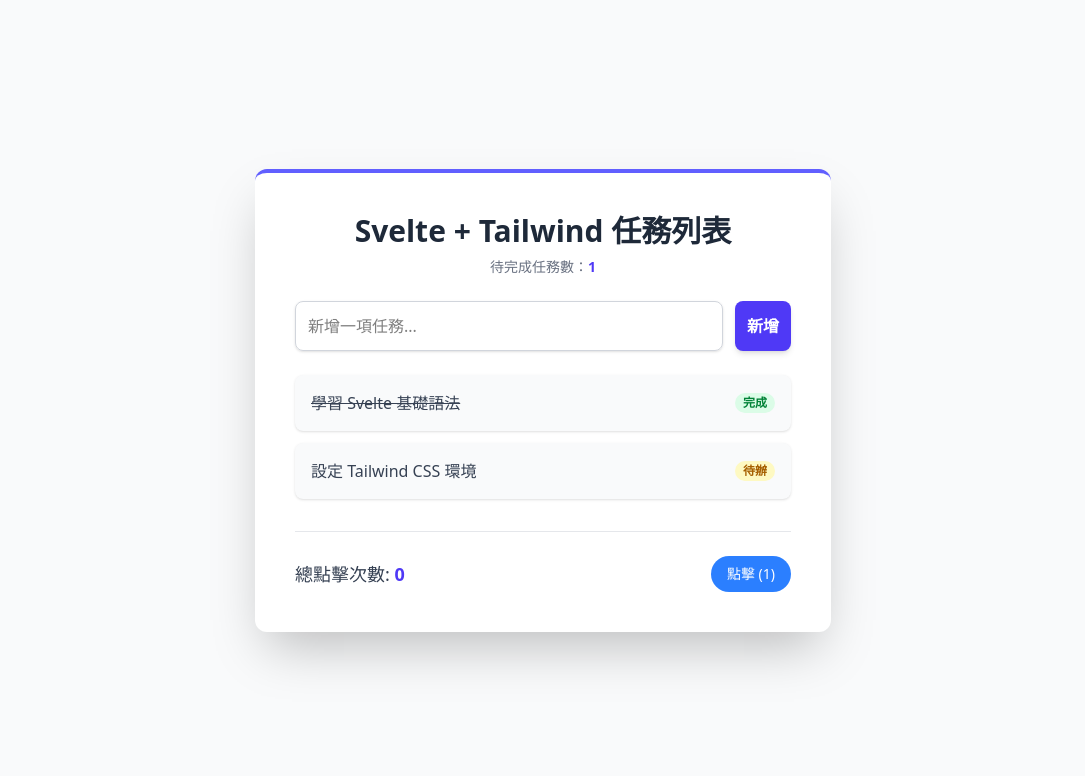
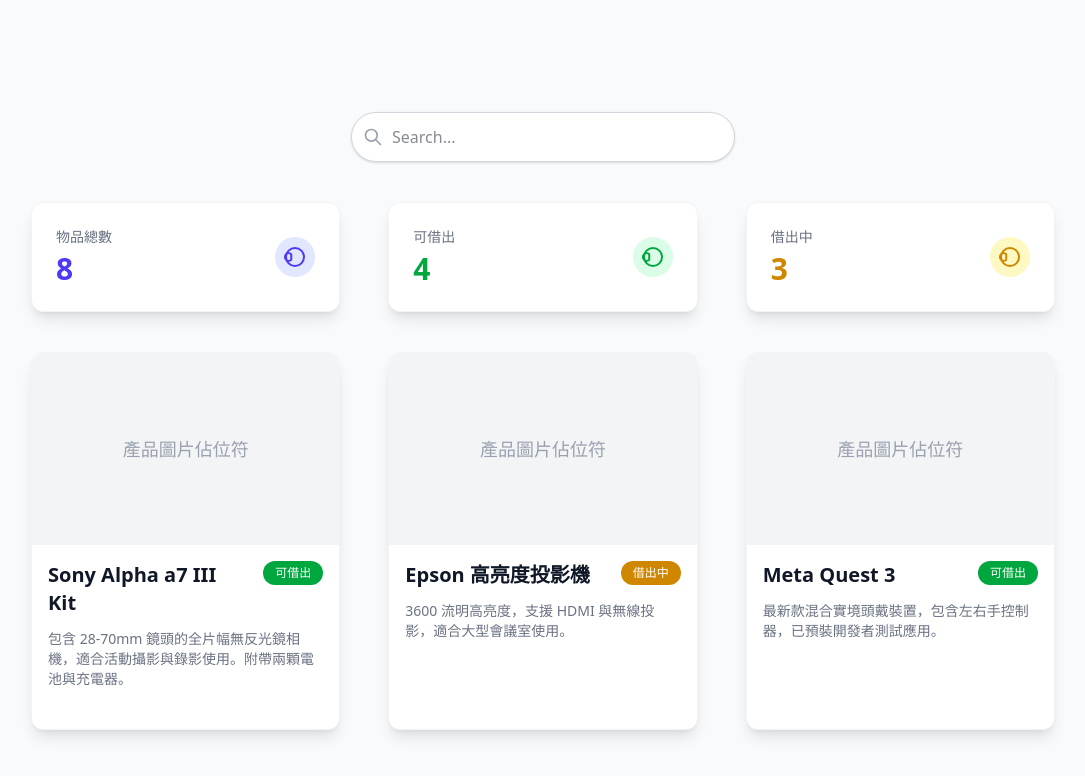
Before and after one commit to onon1101/lending-system, a Svelte app in the folder lending-frontend/: page / in a window 1280 px wide. Shown: the top 776 px of the page, without its empty margins (97-1182 px from the left). Built offline with nearby package versions, Linux system fonts and the light colour scheme.

Commit message:
static item manifest

```diff
--- a/lending-frontend/package.json
+++ b/lending-frontend/package.json
@@ -14,6 +14,8 @@
     "@tailwindcss/postcss": "^4.1.17",
     "autoprefixer": "^10.4.22",
     "postcss": "^8.5.6",
+    "prettier": "^3.7.3",
+    "prettier-plugin-svelte": "^3.4.0",
     "svelte": "^5.43.8",
     "tailwindcss": "^4.1.17",
     "vite": "^7.2.4"
--- a/lending-frontend/src/App.svelte
+++ b/lending-frontend/src/App.svelte
@@ -1,113 +1,4 @@
 <script>
-// 狀態管理
-let count = 0;
-let taskInput = '';
-let tasks = [
-{ id: 1, text: '學習 Svelte 基礎語法', completed: true },
-{ id: 2, text: '設定 Tailwind CSS 環境', completed: false },
-];
-
-// 響應式聲明
-$: nextCount = count + 1;
-$: pendingTasks = tasks.filter(t => !t.completed).length;
-
-// 函式：增加計數
-function increment() {
-count += 1;
-}
-
-// 函式：新增任務
-function addTask() {
-if (taskInput.trim()) {
-tasks = [...tasks, {
-id: Date.now(),
-text: taskInput.trim(),
-completed: false
-}];
-taskInput = ''; // 清空輸入框
-}
-}
-
-// 函式：切換任務完成狀態
-function toggleTask(taskId) {
-tasks = tasks.map(task =>
-task.id === taskId ? { ...task, completed: !task.completed } : task
-);
-}
-</script>
-
-<div class="min-h-screen bg-gray-50 flex items-center justify-center p-4 sm:p-8">
-
-<!-- 主容器：寬度調整為 max-w-xl 以容納列表 -->
-
-<div class="bg-white shadow-2xl rounded-xl p-6 sm:p-10 w-full max-w-xl transition duration-500 border-t-4 border-indigo-500">
-
-<!-- 標題與計數器 -->
-<h1 class="text-3xl font-extrabold text-gray-800 mb-2 text-center">
-  Svelte + Tailwind 任務列表
-</h1>
-<p class="text-sm text-gray-500 mb-6 text-center">
-  待完成任務數：<span class="font-bold text-indigo-600">{pendingTasks}</span>
-</p>
-
-<!-- 任務輸入區 -->
-<div class="flex gap-3 mb-6">
-  <input
-    type="text"
-    bind:value={taskInput}
-    on:keydown={(e) => { if (e.key === 'Enter') addTask(); }}
-    placeholder="新增一項任務..."
-    class="flex-grow p-3 border border-gray-300 rounded-lg focus:ring-indigo-500 focus:border-indigo-500 shadow-sm"
-  />
-  <button
-    on:click={addTask}
-    class="bg-indigo-600 text-white p-3 rounded-lg font-semibold shadow-md hover:bg-indigo-700 transition duration-200 focus:outline-none focus:ring-4 focus:ring-indigo-500 focus:ring-opacity-50"
-  >
-    新增
-  </button>
-</div>
-
-<!-- 任務列表 -->
-<ul class="space-y-3">
-  {#each tasks as task (task.id)}
-    <li
-      class="flex items-center justify-between p-4 bg-gray-50 rounded-lg shadow-sm cursor-pointer hover:bg-gray-100 transition duration-150"
-      on:click={() => toggleTask(task.id)}
-    >
-      <!-- 任務文字：根據完成狀態套用不同樣式 -->
-      <span
-        class="text-gray-700 text-base flex-grow {task.completed ? 'line-through text-gray-400' : ''}"
-      >
-        {task.text}
-      </span>
-
-      <!-- 狀態標籤 -->
-      <span class="text-xs font-semibold px-2 py-0.5 rounded-full {task.completed ? 'bg-green-100 text-green-700' : 'bg-yellow-100 text-yellow-700'}">
-        {task.completed ? '完成' : '待辦'}
-      </span>
-    </li>
-  {:else}
-    <p class="text-center text-gray-400 py-4">目前沒有待辦事項！</p>
-  {/each}
-</ul>
-
-<!-- 獨立計數器範例 -->
-<div class="mt-8 pt-6 border-t border-gray-200 flex justify-between items-center">
-    <span class="text-lg font-medium text-gray-700">總點擊次數: <span class="text-indigo-600 font-bold">{count}</span></span>
-    <button
-        on:click={increment}
-        class="py-2 px-4 bg-blue-500 text-white rounded-full text-sm hover:bg-blue-600 transition duration-200"
-    >
-        點擊 ({nextCount})
-    </button>
-</div>
-
-
-</div>
-</div>
-
-<style>
-/* 這裡可以放置您專門為這個組件編寫的 CSS。
-注意：所有 Tailwind 的類別都寫在 HTML 結構中。
-*/
-</style>
+  import ItemList from './pages/ItemPage.svelte'
+  </script>
+  <ItemList />
--- /dev/null
+++ b/lending-frontend/src/components/ProductCard.svelte
@@ -0,0 +1,33 @@
+<script>
+    // 接受父元件傳入的產品數據物件
+    export let product;
+
+    // 根據產品狀態返回 Tailwind 顏色類別
+    $: statusColor = product.status === '可借出'
+        ? 'bg-green-600'
+        : 'bg-yellow-600';
+</script>
+
+<div class="rounded-xl overflow-hidden shadow-lg bg-white border border-gray-100 transition-transform duration-300 hover:scale-[1.02] hover:shadow-xl">
+    <div class="h-48 bg-gray-100 flex items-center justify-center">
+        <span class="text-gray-400 text-lg">產品圖片佔位符</span>
+    </div>
+
+    <div class="p-4 sm:p6">
+
+    <div class="flex items-start justify-between mb-3">
+        <h3 class="text-xl font-bold mr-4 text-gray-900">
+            {product.name}
+        </h3>
+
+        <span class="px-3 py-1 text-xs font-medium rounded-full {statusColor} text-white whitespace-nowrap">
+            {product.status}
+        </span>
+    </div>
+
+    <p class="text-sm text-gray-500 mb-6 ">
+        {product.description}
+    </p>
+
+    </div>
+</div>
--- /dev/null
+++ b/lending-frontend/src/components/SearchBar.svelte
@@ -0,0 +1,37 @@
+<script>
+    export let placeholder = 'Search...'
+    export let value = ''
+    export let customClass = ''
+
+    import { createEventDispatcher } from 'svelte';
+  const dispatch = createEventDispatcher();
+
+  // 3. 處理輸入變化的函數
+  function handleInput(event) {
+    // 更新本地的 value
+    value = event.target.value;
+
+    // 發送 'search' 事件給父元件，並附帶新的搜尋值
+    dispatch('search', {
+      searchTerm: value
+    });
+  }
+</script>
+
+<div class={customClass}>
+    <div class="relative">
+        <div class="absolute inset-y-0 left-0 flex items-center pl-3 pointer-events-none">
+            <svg xmlns="http://www.w3.org/2000/svg" class="h-5 w-5 text-gray-400" fill="none" viewBox="0 0 24 24" stroke="currentColor" stroke-width="2">
+            <path stroke-linecap="round" stroke-linejoin="round" d="M21 21l-6-6m2-5a7 7 0 11-14 0 7 7 0 0114 0z" />
+            </svg>
+        </div>
+
+      <input
+        type="search"
+        bind:value={value}
+        on:input={handleInput}
+        {placeholder}
+        class="block bg-white w-full py-3 pl-10 pr-4 rounded-4xl text-gray-900 border border-gray-300 focus:ring-indigo-500 focus:border-indigo-500 shadow-sm transition duration-150 ease-in-out"
+        />
+    </div>
+</div>
--- /dev/null
+++ b/lending-frontend/src/components/StatCard.svelte
@@ -0,0 +1,24 @@
+<script>
+    export let title;
+    export let value;
+    export let colorClass;
+    export let backgroundColor;
+</script>
+
+<div class="bg-white shadow-lg p-6 rounded-xl border border-gray-100 flex items-center justify-between">
+    <div>
+        <div class="text-sm font-medium text-gray-500 mb-1">
+            {title}
+        </div>
+
+        <div class="text-3xl font-bold {colorClass}">
+            {value}
+        </div>
+    </div>
+
+    <div class="h-10 w-10 flex items-center justify-center rounded-full {backgroundColor}">
+    <svg xmlns="http://www.w3.org/2000/svg" class="h-6 w-6 {colorClass}" fill="none" viewBox="0 0 24 24" stroke="currentColor" stroke-width="2">
+        <path stroke-linecap="round" stroke-linejoin="round" d="M8.228 9.247a3.75 3.75 0 100 5.506h.001v.001h.001l-.001.001zM12 21a9 9 0 100-18 9 9 0 000 18z" />
+    </svg>
+  </div>
+</div>
--- /dev/null
+++ b/lending-frontend/src/pages/ItemPage.svelte
@@ -0,0 +1,91 @@
+<script>
+  import StatCard from "../components/StatCard.svelte";
+  import SearchBar from "../components/SearchBar.svelte";
+  import ProductCard from "../components/ProductCard.svelte";
+
+  const totalItems = 8;
+  const availableItems = 4;
+  const loanedItems = 3;
+
+  let currentSearchTerm = "";
+
+  // 這是綁定到 SearchBar 上的事件處理函數 (可選，如果只用 bind:value 也可以)
+  function handleSearchEvent(event) {
+    // 當 SearchBar 元件發出 search 事件時，更新 currentSearchTerm
+    // 雖然我們已經使用了 bind:value，但使用事件可以處理更複雜的邏輯
+    console.log("來自元件的搜尋詞:", event.detail.searchTerm);
+    // currentSearchTerm = event.detail.searchTerm; // 由於 bind:value，這行可以省略
+  }
+
+  const products = [
+    {
+      id: "CAM-001",
+      name: "Sony Alpha a7 III Kit",
+      status: "可借出",
+      description:
+        "包含 28-70mm 鏡頭的全片幅無反光鏡相機，適合活動攝影與錄影使用。附帶兩顆電池與充電器。",
+    },
+    {
+      id: "PRJ-102",
+      name: "Epson 高亮度投影機",
+      status: "借出中",
+      description:
+        "3600 流明高亮度，支援 HDMI 與無線投影，適合大型會議室使用。",
+    },
+    {
+      id: "VR-005",
+      name: "Meta Quest 3",
+      status: "可借出",
+      description:
+        "最新款混合實境頭戴裝置，包含左右手控制器，已預裝開發者測試應用。",
+    },
+    // 更多產品...
+  ];
+</script>
+
+<div class="bg-gray-50 min-h-screen p-6 md:px-32 md:py-28">
+  <div class="mx-auto max-w-6xl">
+    <div class="flex justify-center mb-10">
+      <SearchBar
+        customClass="max-w-sm w-full"
+        bind:value={currentSearchTerm}
+        on:search={handleSearchEvent}
+      />
+    </div>
+
+    <div class="grid gird-cols-1 sm:grid-cols-2 lg:grid-cols-3 gap-12">
+      <StatCard
+        title="物品總數"
+        value={totalItems}
+        colorClass="text-indigo-600"
+        backgroundColor="bg-indigo-100"
+      />
+      <StatCard
+        title="可借出"
+        value={availableItems}
+        colorClass="text-green-600"
+        backgroundColor="bg-green-100"
+      />
+      <StatCard
+        title="借出中"
+        value={loanedItems}
+        colorClass="text-yellow-600"
+        backgroundColor="bg-yellow-100"
+      />
+    </div>
+
+    <div class="bg-gray-50 min-h-screen shadow-gray-200">
+      <div class="max-w-6xl mx-auto">
+        <div
+          class="grid gird-cols-1 sm:grid-cols-2 lg:grid-cols-3 gap-12 mb-10"
+        ></div>
+
+        <div class="grid grid-cols-1 md:grid-cols-2 lg:grid-cols-3 gap-12">
+          {#each products as product (product.id)}
+            <ProductCard {product} />
+          {/each}
+        </div>
+      </div>
+    </div>
+  </div>
+</div>
```
Also changed, not shown: 2 other files (tests, documents, lock files or other folders).
